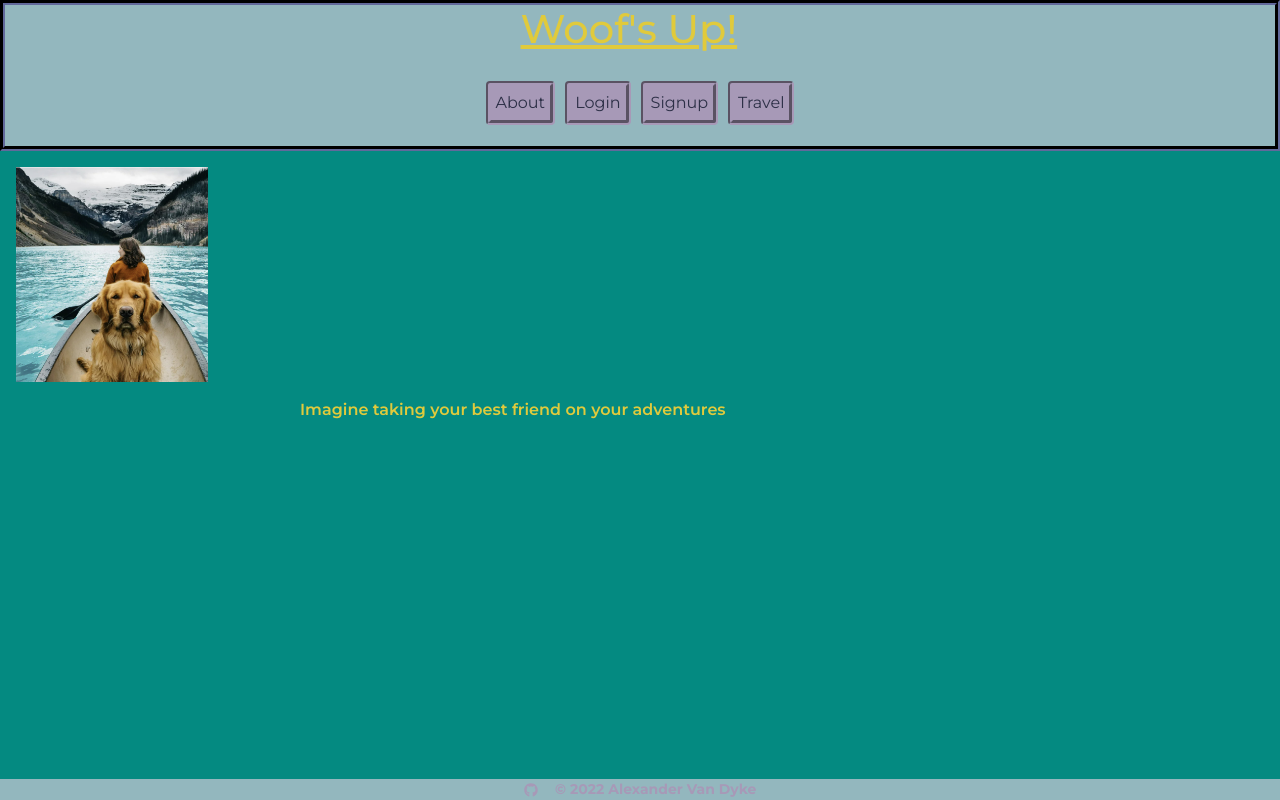
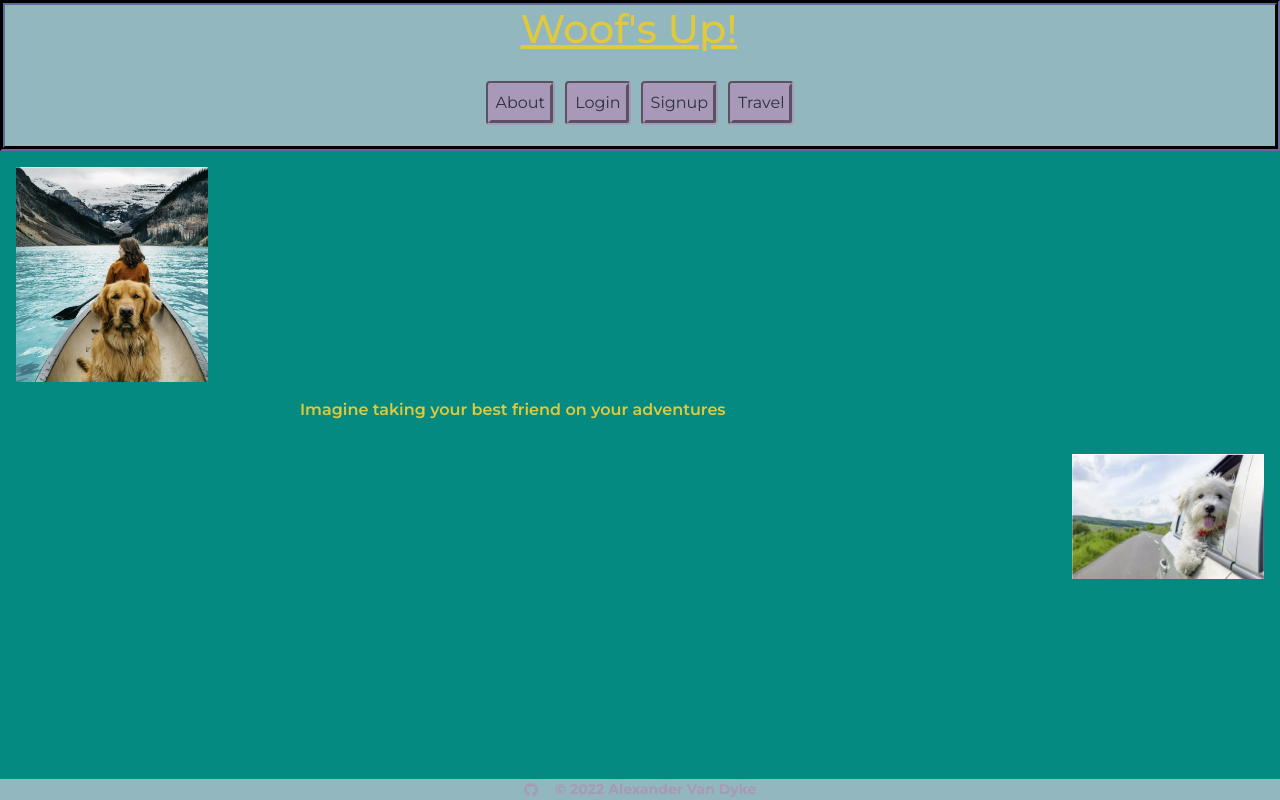
Before and after one commit to AlexandertheGreat491/Woofs_Up, a React (Create React App) app in the folder client/: page / in a window 1280 px wide. Built offline with nearby package versions, Linux system fonts and the light colour scheme.

Commit message:
added another image to the Home page

```diff
--- a/client/src/components/Header/index.js
+++ b/client/src/components/Header/index.js
@@ -2,7 +2,7 @@ import React from "react";
 import { Link } from "react-router-dom";
 import Auth from "../../utils/auth";
 
-import dogCar from "../../assets/images/dog_car.jpg";
+
 
 function Header(props) {
   const { options = [], setOption } = props;
--- a/client/src/index.css
+++ b/client/src/index.css
@@ -45,6 +45,10 @@ code {
   font-size: 1em;
   font-weight: 600;
   color: var(--tertiary);
+}
+
+#car {
+  float: right;
 }
 
 /* header styling */
--- a/client/src/pages/Home.js
+++ b/client/src/pages/Home.js
@@ -1,17 +1,18 @@
 import React from "react";
 import dogCanoe from ".//../assets/images/dog_canoe.jpg";
+import dogCar from ".//../assets/images/dog_car.jpg";
 
 const Home = () => {
   return (
     <div className="home">
       <img
-        id="canoe"
         style={{ width: "15%", height: "15%" }}
         src={dogCanoe}
         alt="canoe"
         className="d-inline-flex m-3"
       />
       <p id="text">Imagine taking your best friend on your adventures</p>
+      <img id="car" style={{ width: "15%", height: "15%" }} src={dogCar} alt="car" className="d-inline-flex m-3" />
     </div>
   );
 };
```
